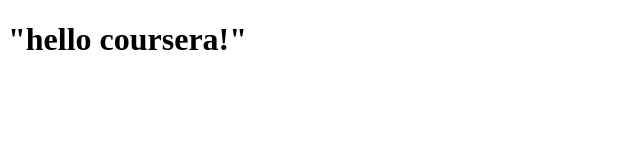
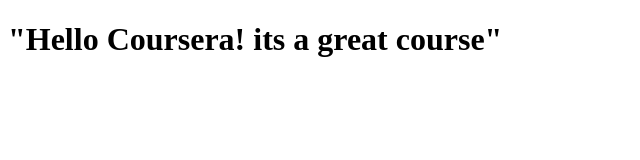
Before and after one commit to karan1309/coursera-test, a plain HTML site: page site/index.html in a window 1280 px wide. Shown: the whole page, without its empty margins (0-640 px from the left). Drawn offline with Linux system fonts and the light colour scheme.

Commit message:
hfjhfjhfjfh

```diff
--- a/site/index.html
+++ b/site/index.html
@@ -4,6 +4,6 @@
 	<title>"hello coursera!"</title>
 </head>
 <body>
-<h1>"hello coursera!"</h1>
+<h1>"Hello Coursera! its a great course"</h1>
 </body>
 </html>
```
